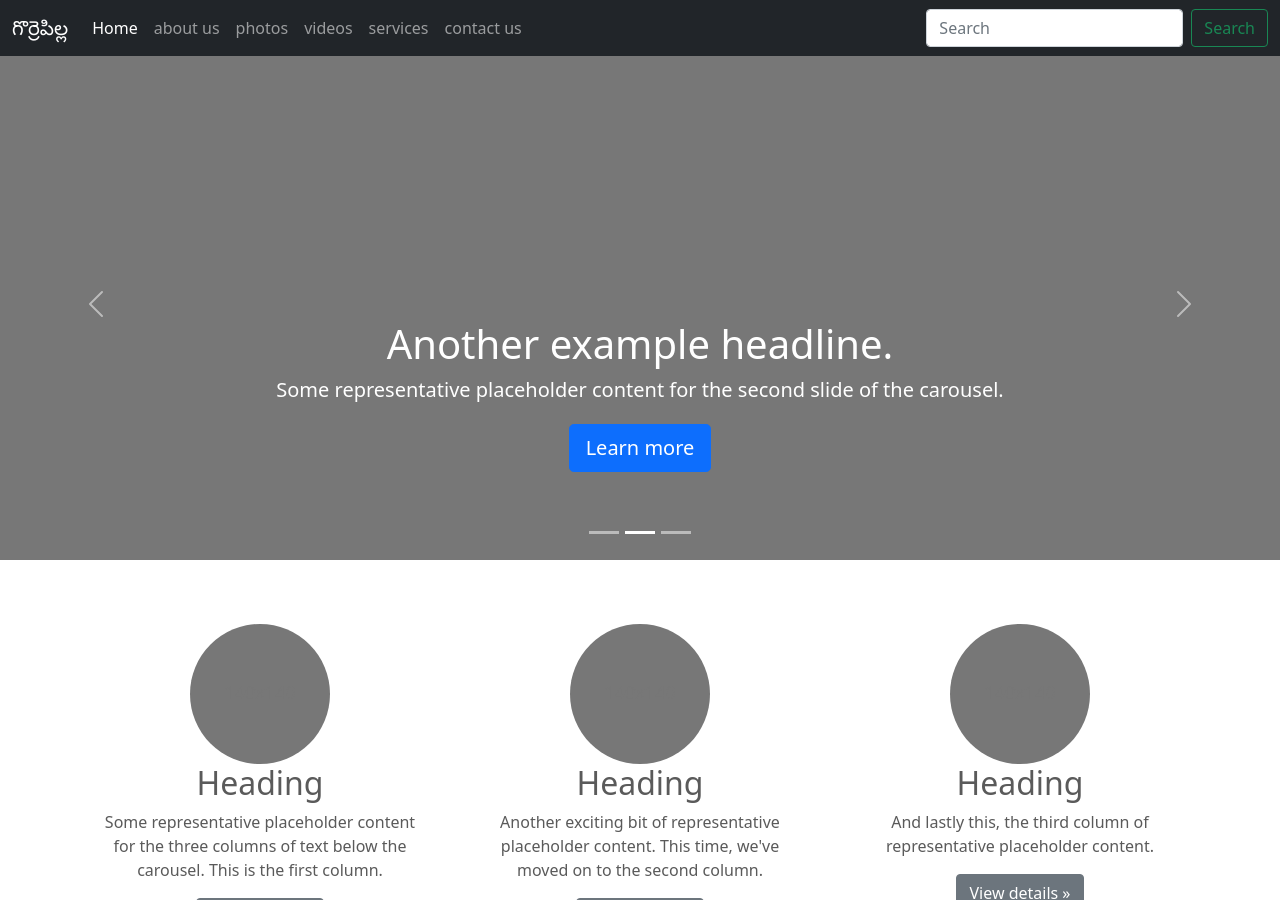
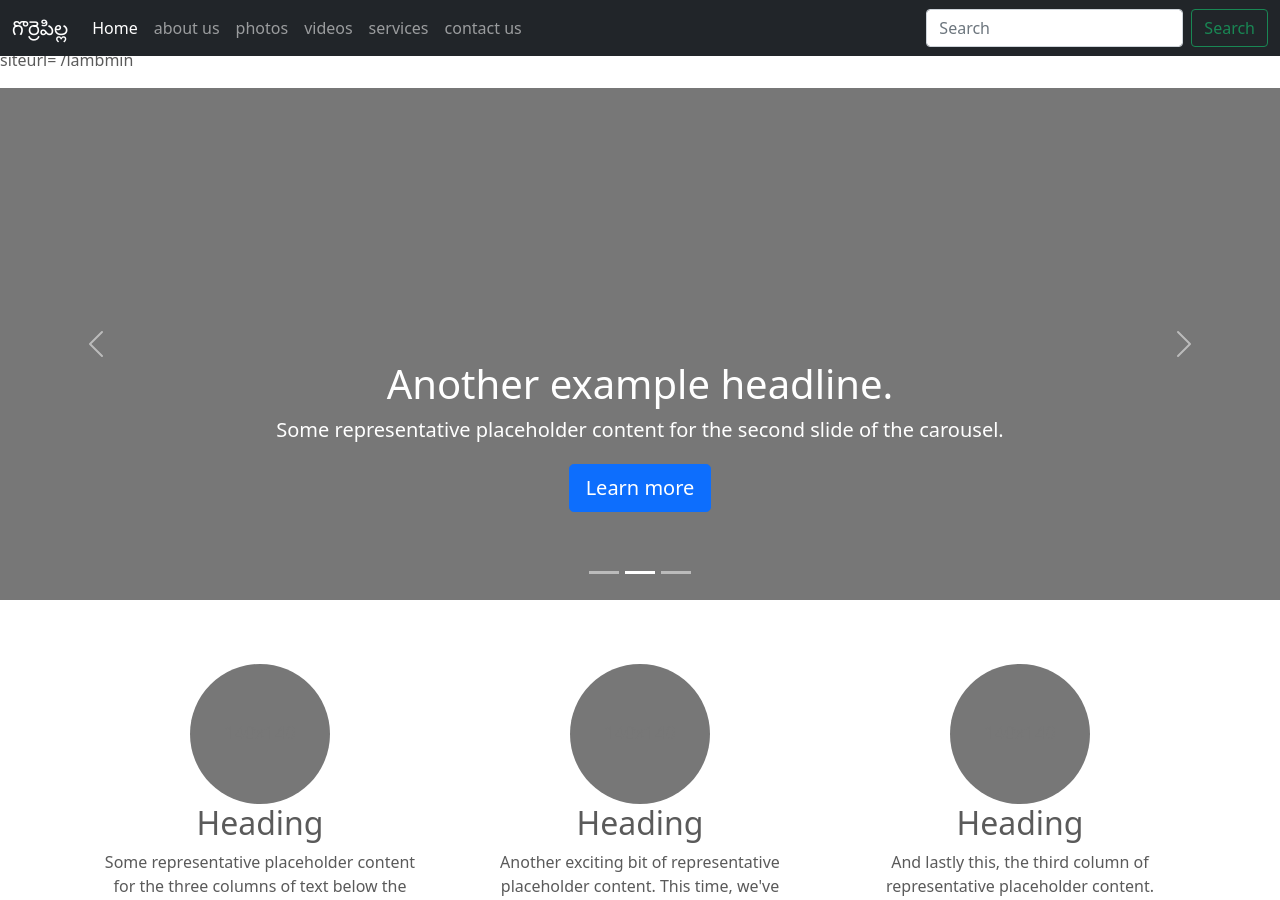
Before and after one commit to drmanoprabha/Lambmin, a Jekyll site: the page built from index.markdown, in a window 1280 px wide and 900 px high. Built offline with Jekyll 4.4.1, drawn with Linux system fonts in a browser that asks for light colours.

Commit message:
Update index.markdown

```diff
--- a/index.markdown
+++ b/index.markdown
@@ -2,6 +2,7 @@
 layout: home
 title: Welcome to Lamb Ministries.
 ---
+siteurl= {{site.baseurl}}
 <main>
 
   <div id="myCarousel" class="carousel slide" data-bs-ride="carousel">
```
